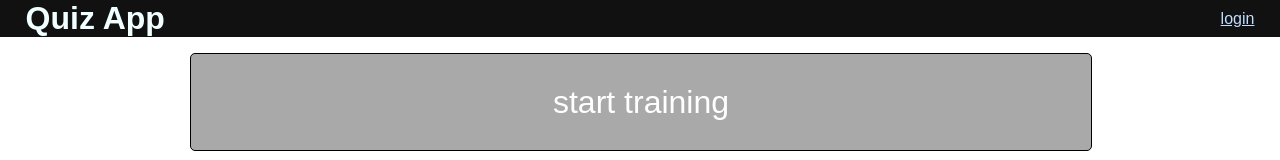
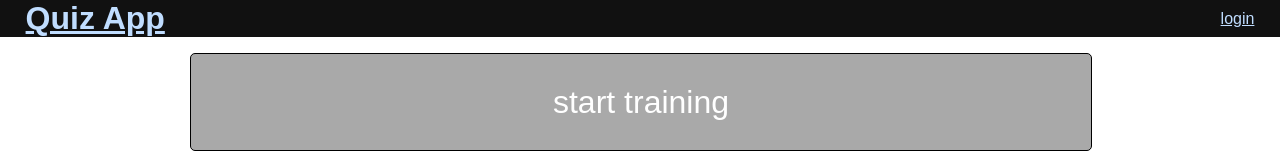
Before and after one commit to Like4Schnitzel/ccna-sisyphus, a SvelteKit app: page / in a window 1280 px wide. Shown: the top 160 px of the page. Built offline with nearby package versions, Linux system fonts and the light colour scheme; no server answers.

Commit message:
add home navigation

```diff
--- a/src/routes/+layout.svelte
+++ b/src/routes/+layout.svelte
@@ -23,7 +23,7 @@
 
 <div class="main">
     <header>
-        <h1>Quiz App</h1>
+        <h1><a href="/" data-sveltekit-preload-data data-sveltekit-reload>Quiz App</a></h1>
         {#if data.userData}
             <a href="/logout">{data.userData.username}</a>
         {:else}
@@ -37,7 +37,8 @@
         {#if previousQuestionHref !== ""}
             <a data-sveltekit-preload-data data-sveltekit-reload href={previousQuestionHref}>Previous</a>
         {:else}
-            <div></div> <!-- Placeholder -->        {/if}
+            <div></div> <!-- Placeholder -->
+        {/if}
         <p>Gubi</p>
         {#if nextQuestionHref !== ""}
             <a data-sveltekit-preload-data data-sveltekit-reload href={nextQuestionHref}>Next</a>
```
